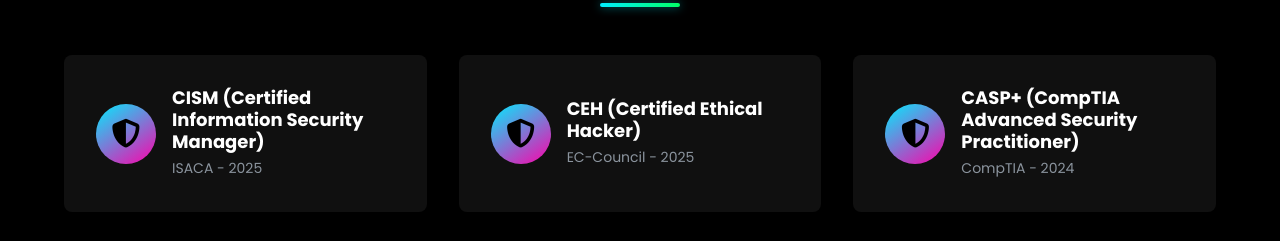
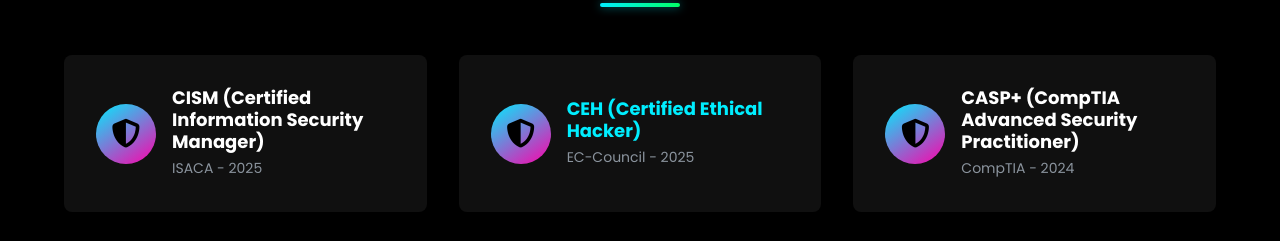
Before and after one commit to rickardo1991/ricardriv, a plain HTML site: page index.html in a window 1280 px wide. Shown: the part 9261-9502 px from the top of the page. Drawn offline with Linux system fonts and the light colour scheme.

```diff
--- a/index.html
+++ b/index.html
@@ -580,11 +580,16 @@
     <i class="fas fa-shield-alt"></i>
   </div>
   <div class="certification-content">
-                        <h3>CEH (Certified Ethical Hacker)</h3>
+    <h3>
+      <a href="https://github.com/rickardo1991/ricardriv/blob/main/certs/ECC-CEH-Certificate.pdf"
+         target="_blank" rel="noopener noreferrer"
+         title="Open CEH Certificate (PDF) in a new tab">
+        CEH (Certified Ethical Hacker)
+      </a>
+    </h3>
     <p>EC-Council - 2025</p>
   </div>
-                </div>
-                <div class="certification-card">
+</div>                <div class="certification-card">
                     <div class="certification-logo">
                         <i class="fas fa-shield-alt"></i>
                     </div>
```
Lines whose indentation alone changed are shown as unchanged.
